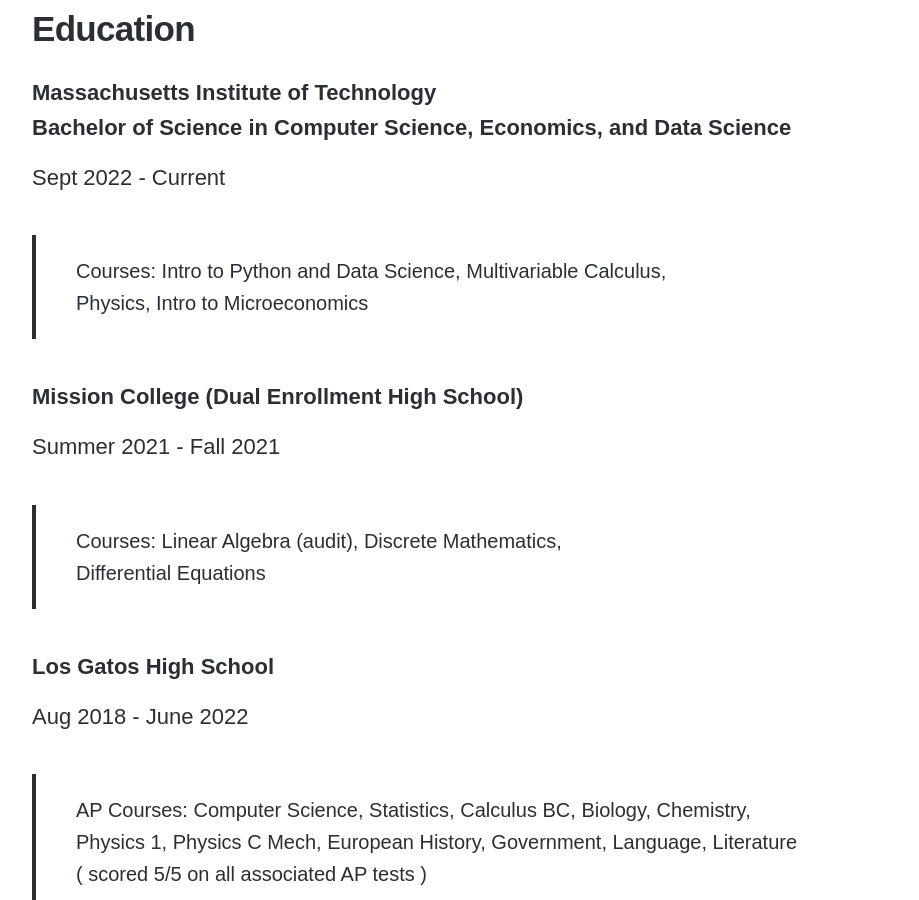
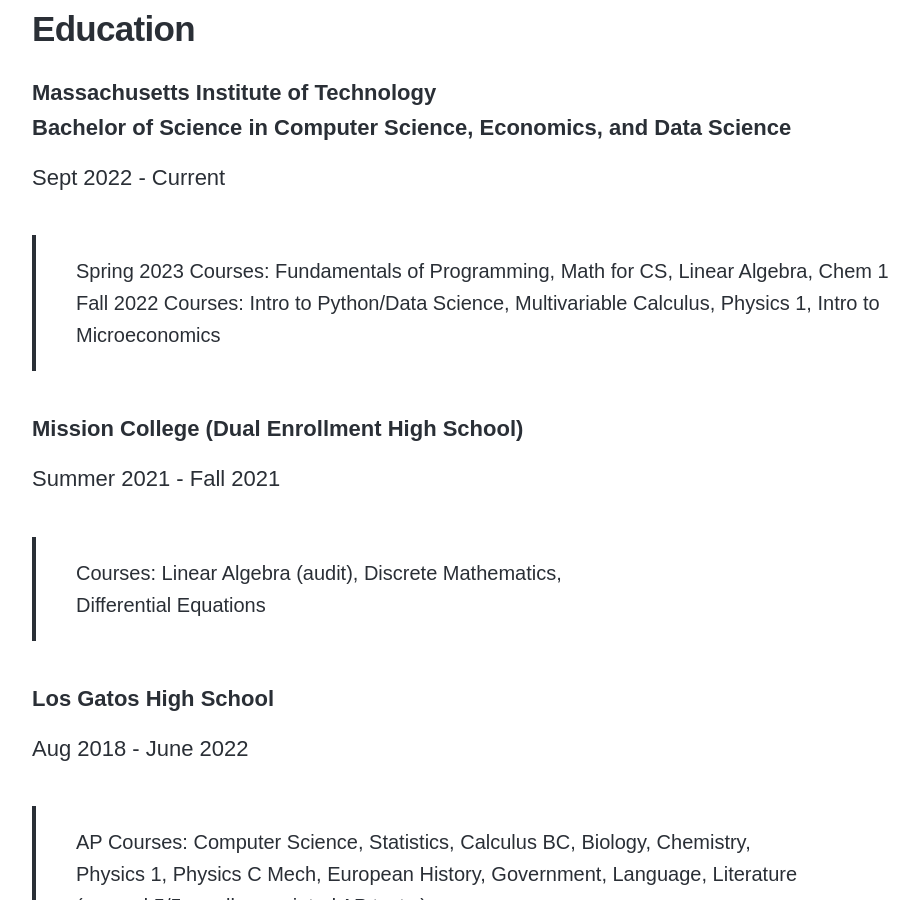
Before and after one commit to disha-22/disha-22.github.io, a Jekyll site: the page built from _pages/Resume.md, in a window 1280 px wide and 900 px high, scrolled down 568 px. Shown: the whole window, without its empty margins (138-1057 px from the left). Built offline with Jekyll 4.4.1, drawn with Linux system fonts in a browser that asks for light colours; nearby versions of some CDN libraries; some web fonts are replaced; some of the changed text lies outside the part shown.

Commit message:
Update Resume.md

```diff
--- a/_pages/Resume.md
+++ b/_pages/Resume.md
@@ -10,8 +10,9 @@
 Bachelor of Science in Computer Science, Economics, and Data Science</h4>
 Sept 2022 - Current
 
-> Courses: Intro to Python and Data Science, Multivariable Calculus,
-<br> Physics, Intro to Microeconomics
+> Spring 2023 Courses: Fundamentals of Programming, Math for CS, Linear Algebra, Chem 1
+<br> Fall 2022 Courses: Intro to Python/Data Science, Multivariable Calculus, Physics 1, Intro to Microeconomics
+
 
 <h4>Mission College (Dual Enrollment High School)</h4>
 Summer 2021 - Fall 2021
```
Also changed, not shown: other parts of _pages/Resume.md (+4 -0 lines).
